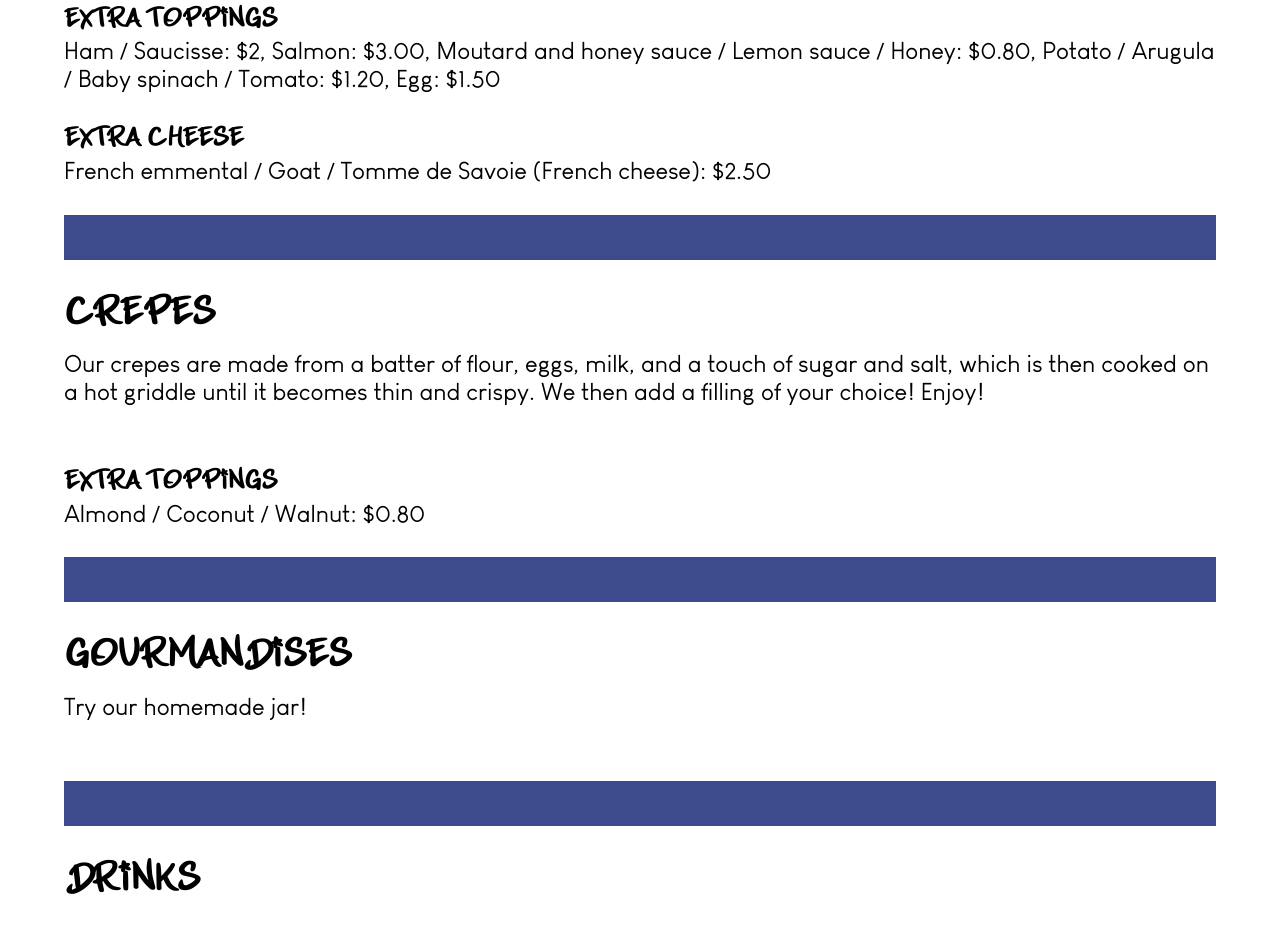
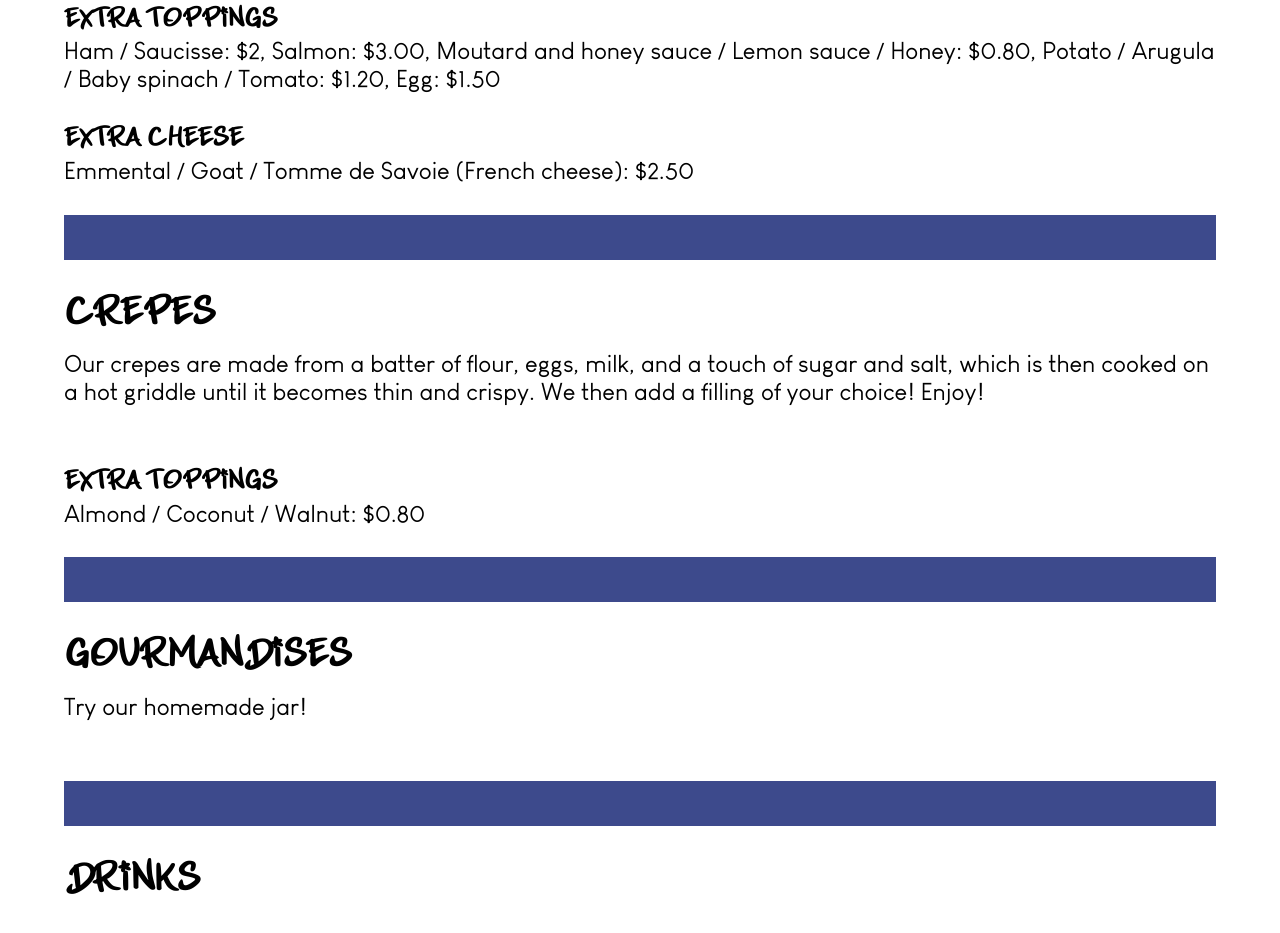
Before and after one commit to Nakams26/ChezPaulCreperie, a plain HTML site: page index.html in a window 1280 px wide. Shown: the part 1069-2002 px from the top of the page. Drawn offline with Linux system fonts and the light colour scheme; no server answers.

Commit message:
Changing cheese

```diff
--- a/index.html
+++ b/index.html
@@ -66,7 +66,7 @@
             </p>
             <h4 class="extra">Extra cheese</h4>
             <p class="extraText">
-              French emmental / Goat / Tomme de Savoie (French cheese): $2.50
+              Emmental / Goat / Tomme de Savoie (French cheese): $2.50
             </p>
           </div>
           <!-- Ends of galettes -->
```
